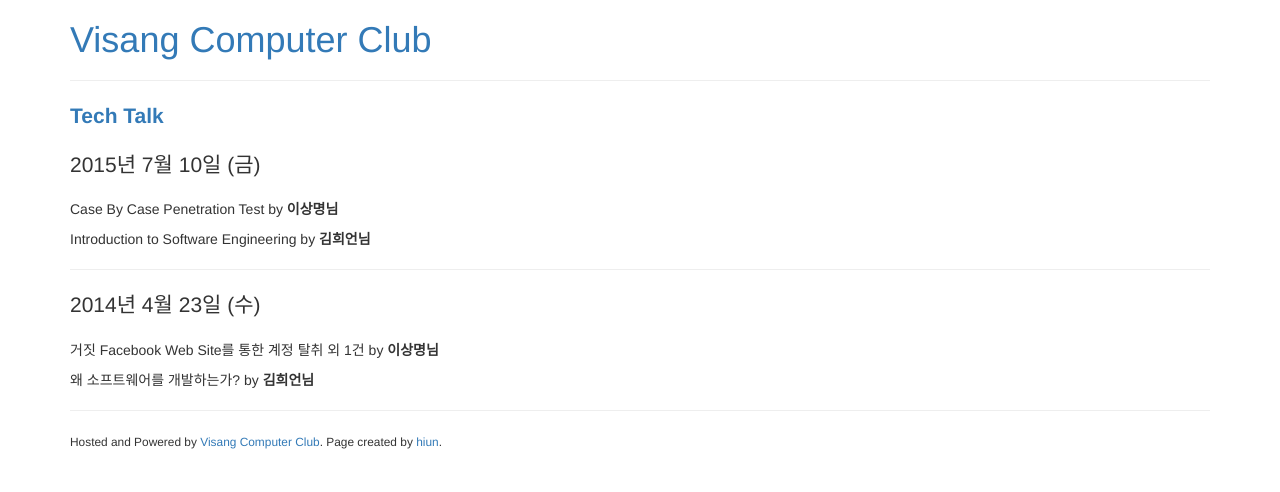
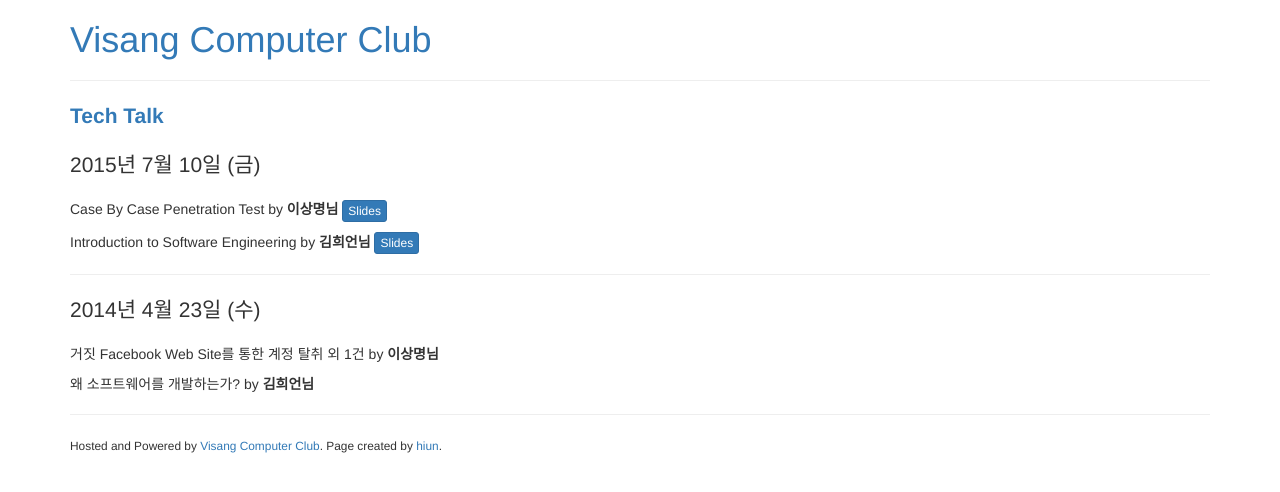
Before and after one commit to visanghq/visanghq.github.io, a Jekyll site: the page built from _posts/2015-07-08-techtalk.html, in a window 1280 px wide. Shown: the top 492 px of the page. Built offline with Jekyll 4.4.1, drawn with Linux system fonts in a browser that asks for light colours; Markdown is read by kramdown in place of the engine named in the settings.

Commit message:
add slides

```diff
--- a/_posts/2015-07-08-techtalk.html
+++ b/_posts/2015-07-08-techtalk.html
@@ -5,8 +5,8 @@ date:   2015-07-08 10:08:42
 permalink: /techtalk/
 ---
 <p class="lead">2015년 7월 10일 (금)</p>
-<p>Case By Case Penetration Test by <strong>이상명님</strong></p>
-<p>Introduction to Software Engineering by <strong>김희언님</strong></p>
+<p>Case By Case Penetration Test by <strong>이상명님</strong> <a target="blank" href="/s/case-by-case-penetration-test.pdf"><button type="button" class="btn btn-primary btn-xs">Slides</button></a></p>
+<p>Introduction to Software Engineering by <strong>김희언님</strong> <a target="blank" href="https://speakerd.s3.amazonaws.com/presentations/92fc076b55a641a4b6a436a2859ec941/introduction-to-software-engineering.pdf"><button type="button" class="btn btn-primary btn-xs">Slides</button></a></p>
 
 <hr>
 
```
Also changed, not shown: 1 other file.
